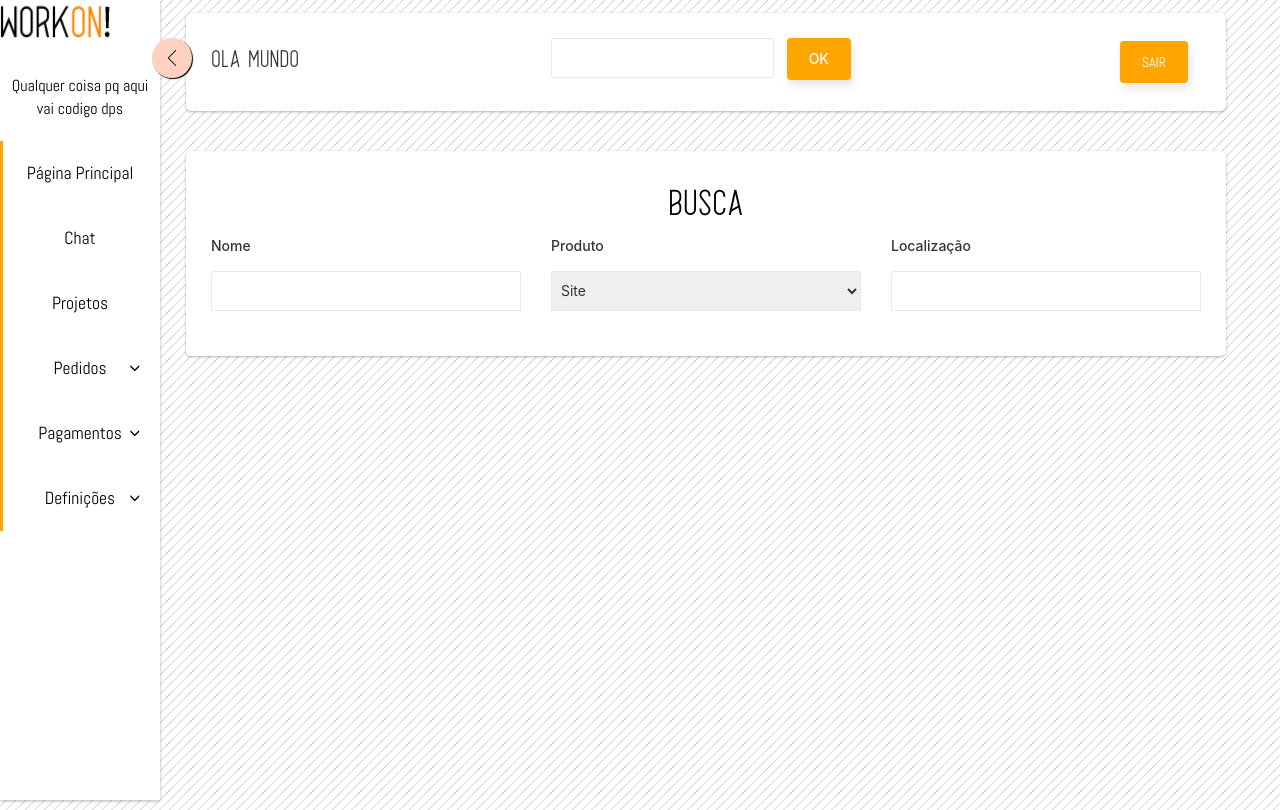
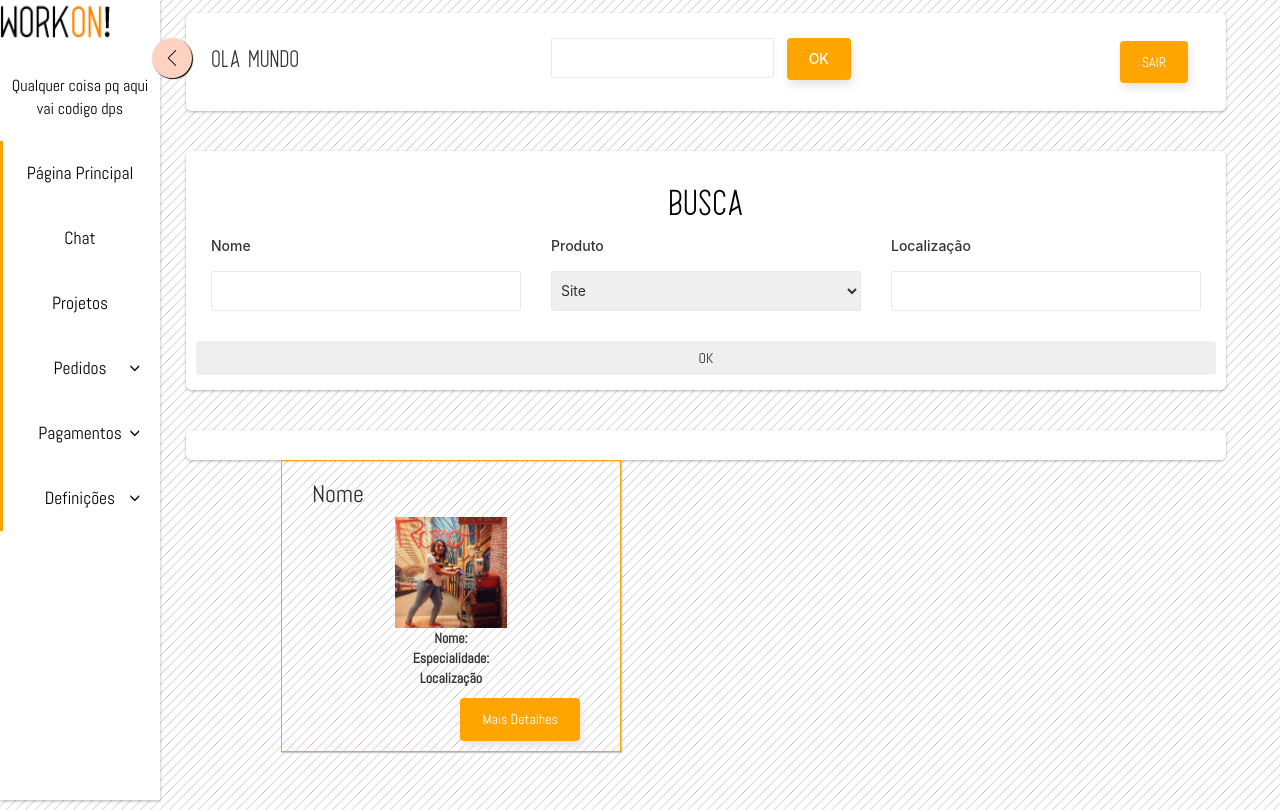
Before and after one commit to hav00x/WorkON-, a PHP site: page /perfis.php in a window 1280 px wide. Run offline with PHP 8.4, Linux system fonts and the light colour scheme; some libraries are stand-ins or nearby versions.

Commit message:
funny how that works

```diff
--- a/carrega_infoperfil.php
+++ b/carrega_infoperfil.php
@@ -16,7 +16,7 @@ if($stmt->execute()){
 
 		echo '<div class="row">
 		<div  class="col-md-12">
-		<h3 id="header-homepage"><img src="'.$foto.'"> Sobre você</h3>
+		<h3 id="header-homepage"> Sobre você</h3>
 		</div>
 		</div>
 		<div class="row">
@@ -63,10 +63,10 @@ if($stmt->execute()){
 
 $stmt->close();
 
-$stmt = $link->prepare("SELECT nome, email, estado, descr, facebook, instagram, site FROM usuariopf WHERE email = ?");
+$stmt = $link->prepare("SELECT nome, email, estado, descr, facebook, instagram, site, foto FROM usuariopf WHERE email = ?");
 $stmt->bind_param('s', $email);
 if($stmt->execute()){
-	$stmt->bind_result($nome, $femail, $estado, $descr, $facebook, $instagram, $site);
+	$stmt->bind_result($nome, $femail, $estado, $descr, $facebook, $instagram, $site, $foto);
 	$stmt->fetch();
 	if(isset($femail)){
 
--- a/css/estilo.css
+++ b/css/estilo.css
@@ -1246,8 +1246,10 @@ CADASTRO
 }
 
 
-
-
+#perfil{
+  border:1px solid black;
+  width: 100px;
+}
 /* ---------------------------------------------------
 MEDIAQUERIES
 ----------------------------------------------------- */
--- a/perfis.php
+++ b/perfis.php
@@ -7,7 +7,7 @@
 	<title>WorkOn! | PERFIS</title>
 	<!-- Bootstrap -->
 	<link href="bootstrap/css/bootstrap.min.css" rel="stylesheet">
-	<link href="css/estilo.css?ver=11" rel="stylesheet">
+	<link href="css/estilo.css?ver=12" rel="stylesheet">
 	<link rel="stylesheet" href="https://cdnjs.cloudflare.com/ajax/libs/malihu-custom-scrollbar-plugin/3.1.5/jquery.mCustomScrollbar.min.css">
 
 	<script src="https://code.jquery.com/jquery-2.2.4.min.js" integrity="sha256-BbhdlvQf/xTY9gja0Dq3HiwQF8LaCRTXxZKRutelT44=" crossorigin="anonymous"></script>
@@ -49,11 +49,31 @@
 					<input id="localizacaosearch" type="text" name="">
 				</div>
 			</form>
+			<button class="btn btn-block">OK</button>
+		</div><!--fim container1 -->
+
+		<div class="section">
+			<div class="col-md-4 divisor-projetos col-md-offset-1">
+			<form id="" method="post">
+				<div class="col-md-12">
+					<h3>Nome</h3>
+					<input type="text" class="hide" name="nomeprojatt" value="">
 				</div>
-
-
-			<div class="container">
-
+				<div class="col-md-12">
+					<img class="img-projetos" src="img/hog.jpg">
+					<div class="info-proj">
+						Nome: <br>
+						<input type="text" class="hide" name="nomecliatt" value="'.$nome_cliente.'">
+						Especialidade: <br>
+						<input type="text" class="hide" name="precoatt" value="'.$preco.'">
+						Localização<br>
+						<input type="text" class="hide" name="dataentatt" value="'.$data_entrega.'">
+					</div>
+					<input type="text" class="hide" id="p'.$i.'" name="projatt" value="'.$id_projeto.'">
+					<button type="button" class="btn button-hp btn-maisdeta" data-value="'.$i.'">Mais Detalhes</button>
+				</div>
+			</form>
+		</div>
 		</div>
 	</div><!--FIM CONTENT-->
 
```
Lines whose indentation alone changed are shown as unchanged.
